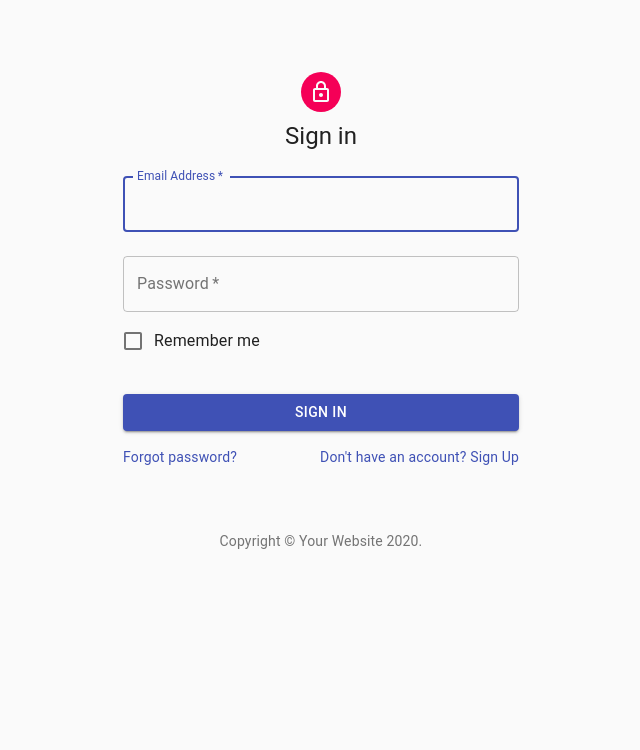
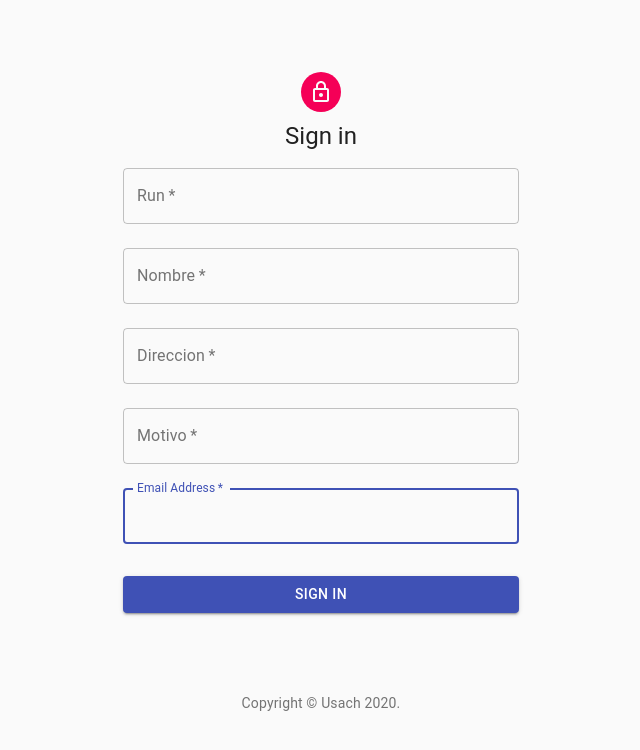
Before and after one commit to gabrielgonzalezsch/Frontend_Distribuidos, a React (Create React App) app in the folder comisaria/: page / in a window 1280 px wide. Shown: the top 750 px of the page, without its empty margins (319-959 px from the left). Built offline with nearby package versions, Linux system fonts and the light colour scheme.

Commit message:
Views Home con Text Field 80%

```diff
--- a/comisaria/public/index.html
+++ b/comisaria/public/index.html
@@ -2,7 +2,6 @@
 <html lang="en">
   <head>
     <meta charset="utf-8" />
-    <link rel="icon" href="%PUBLIC_URL%/favicon.ico" />
     <meta name="viewport" content="width=device-width, initial-scale=1" />
     <meta name="theme-color" content="#000000" />
     <meta
--- a/comisaria/src/App/App.js
+++ b/comisaria/src/App/App.js
@@ -1,11 +1,10 @@
-import Home from '../components/Home'
-import Home2 from '../Views/Home'
+import Home from '../Views/Home'
 
 
 function App() {
   return (
     <div className="App">
-      <Home2/>
+      <Home/>
     </div>
   );
 }
--- /dev/null
+++ b/comisaria/src/Views/Home.css
@@ -0,0 +1,19 @@
+.paper{
+    margin-top: spacing(8);
+    display: flex;
+    flex-direction: column;
+    align-items: center;
+  }
+
+.avatar{
+    margin: spacing(1);
+    background-color: main;
+}
+
+.form{
+    width: '100%', // Fix IE 11 issue.
+    marginTop: theme.spacing(1),
+}
+.submit{
+    margin: theme.spacing(3, 0, 2),
+}
--- a/comisaria/src/Views/Home.js
+++ b/comisaria/src/Views/Home.js
@@ -1,24 +1,22 @@
-import React from 'react';
+import React,{ useState } from 'react';
 import Avatar from '@material-ui/core/Avatar';
 import Button from '@material-ui/core/Button';
 import CssBaseline from '@material-ui/core/CssBaseline';
 import TextField from '@material-ui/core/TextField';
-import FormControlLabel from '@material-ui/core/FormControlLabel';
-import Checkbox from '@material-ui/core/Checkbox';
 import Link from '@material-ui/core/Link';
-import Grid from '@material-ui/core/Grid';
 import Box from '@material-ui/core/Box';
 import LockOutlinedIcon from '@material-ui/icons/LockOutlined';
 import Typography from '@material-ui/core/Typography';
 import { makeStyles } from '@material-ui/core/styles';
 import Container from '@material-ui/core/Container';
+import axios from 'axios';
 
 function Copyright() {
   return (
     <Typography variant="body2" color="textSecondary" align="center">
       {'Copyright © '}
       <Link color="inherit" href="https://material-ui.com/">
-        Your Website
+        Usach
       </Link>{' '}
       {new Date().getFullYear()}
       {'.'}
@@ -46,8 +44,29 @@ const useStyles = makeStyles((theme) => ({
   },
 }));
 
+function submit(run,nombre,direccion,motivo,email){
+    const formPermiso ={
+        run:run,
+        nombre:nombre,
+        direccion:direccion,
+        motivo:motivo,
+        email:email
+    }
+
+    //axios.post('/createPermiso',formPermiso).then(res => {
+      //  console.log(res)
+    //})
+
+}
+
 export default function SignIn() {
   const classes = useStyles();
+
+  const [run, setRun] = useState('');
+  const [nombre, setNombre] = useState('');
+  const [direccion, setDireccion] = useState('');
+  const [motivo, setMotivo] = useState('');
+  const [email, setEmail] = useState('');
 
   return (
     <Container component="main" maxWidth="xs">
@@ -59,7 +78,54 @@ export default function SignIn() {
         <Typography component="h1" variant="h5">
           Sign in
         </Typography>
-        <form className={classes.form} noValidate>
+          <TextField
+            variant="outlined"
+            margin="normal"
+            required
+            fullWidth
+            id="run"
+            label="Run"
+            name="run"
+            autoComplete="run"
+            autoFocus
+            onChange={(event)=>setRun(event.target.value)}
+          />
+          <TextField
+            variant="outlined"
+            margin="normal"
+            required
+            fullWidth
+            id="nombre"
+            label="Nombre"
+            name="nombre"
+            autoComplete="nombre"
+            autoFocus
+            onChange={(event)=>setNombre(event.target.value)}
+          />
+          <TextField
+            variant="outlined"
+            margin="normal"
+            required
+            fullWidth
+            id="direccion"
+            label="Direccion"
+            name="direccion"
+            autoComplete="direccion"
+            autoFocus
+            onChange={(event)=>setDireccion(event.target.value)}
+          />
+          <TextField
+            variant="outlined"
+            margin="normal"
+            required
+            fullWidth
+            id="motivo"
+            label="Motivo"
+            name="motivo"
+            autoComplete="motivo"
+            autoFocus
+            onChange={(event)=>setMotivo(event.target.value)}
+          />
           <TextField
             variant="outlined"
             margin="normal"
@@ -70,44 +136,18 @@ export default function SignIn() {
             name="email"
             autoComplete="email"
             autoFocus
-          />
-          <TextField
-            variant="outlined"
-            margin="normal"
-            required
-            fullWidth
-            name="password"
-            label="Password"
-            type="password"
-            id="password"
-            autoComplete="current-password"
-          />
-          <FormControlLabel
-            control={<Checkbox value="remember" color="primary" />}
-            label="Remember me"
+            onChange={(event)=>setEmail(event.target.value)}
           />
           <Button
-            type="submit"
+            type="btn"
             fullWidth
             variant="contained"
             color="primary"
             className={classes.submit}
+            onClick={()=>console.log(run,nombre,direccion,motivo,email)}
           >
             Sign In
           </Button>
-          <Grid container>
-            <Grid item xs>
-              <Link href="#" variant="body2">
-                Forgot password?
-              </Link>
-            </Grid>
-            <Grid item>
-              <Link href="#" variant="body2">
-                {"Don't have an account? Sign Up"}
-              </Link>
-            </Grid>
-          </Grid>
-        </form>
       </div>
       <Box mt={8}>
         <Copyright />
```
